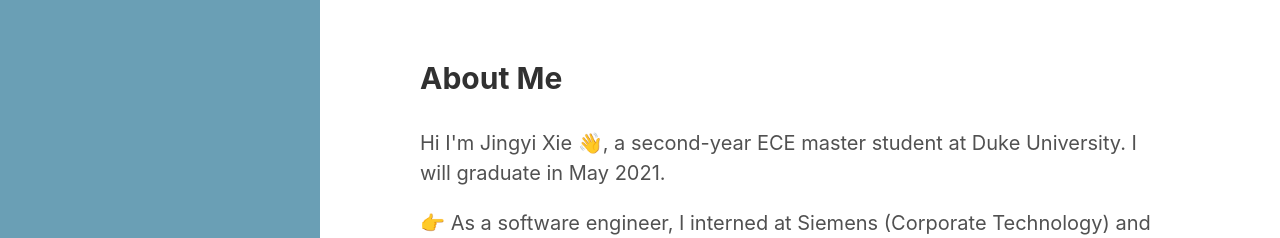
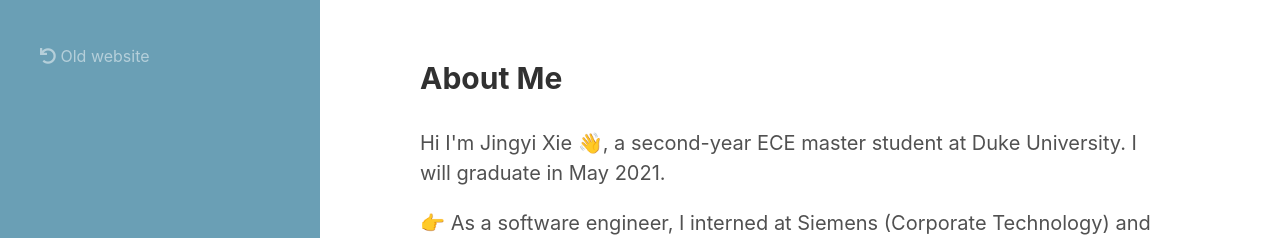
Before and after one commit to jingyi-xie/jingyi-xie.github.io, a Jekyll site: the page built from index.html, in a window 1280 px wide. Shown: the top 238 px of the page. Built offline with Jekyll 4.4.1, drawn with Linux system fonts in a browser that asks for light colours; nearby versions of some CDN libraries; the list of posts is cut into pages by our own code.

Commit message:
added old website link

```diff
--- a/_includes/sidebar.html
+++ b/_includes/sidebar.html
@@ -1,5 +1,7 @@
 <div class="sidebar">
-
+  <a role="button" href="https://jingyi-xie.com/old-version/" style="color: rgba(255,255,255,.5); font-size: medium; margin-left: 1rem;">
+    <i class="fas fa-undo"></i> Old website
+  </a>
   <div class="container sidebar-sticky">
     <div class="sidebar-about">
       <h1>
```
